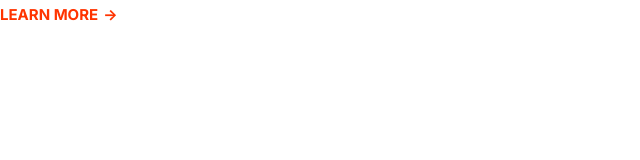
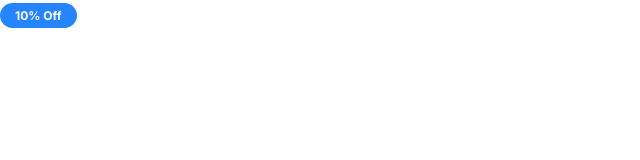
Before and after one commit to Hari-Das/bank-site, a plain HTML site: page index.html in a window 1280 px wide. Shown: the whole page, without its empty margins (0-640 px from the left). Drawn offline with Linux system fonts and the light colour scheme.

Commit message:
Adding Badges.

```diff
--- a/css/styles.css
+++ b/css/styles.css
@@ -96,3 +96,37 @@ a {
     font-size: 1.5rem;
   }
 }
+
+
+/* Badge */
+.badge {
+  font-size: 2rem;
+  white-space: nowrap;
+  border-radius: 20px;
+  font-weight: 600;
+  padding: 0.5rem 1.5rem;
+}
+
+.badge--primary {
+  background: var(--color-primary);
+  color: white;
+}
+
+.badge--secondary {
+  background: var(--color-secondary);
+  color: white;
+}
+
+.badge--small {
+  font-size: 1.6rem;
+}
+
+@media screen and (min-width:1024px) {
+  .badge{
+    font-size: 1.5rem;
+  }
+
+  .badge--small {
+    font-size: 1.2rem;
+  }
+}
--- a/index.html
+++ b/index.html
@@ -15,6 +15,6 @@
     <link rel="stylesheet" href="css/styles.css" />
   </head>
   <body>
-    <a href="#" class="link-arrow">Learn More</a>
+    <span class="badge badge--primary badge--small">10% Off</span>
   </body>
 </html>
```
Also changed, not shown: Components/badges.html (added, +3 -0 lines).
